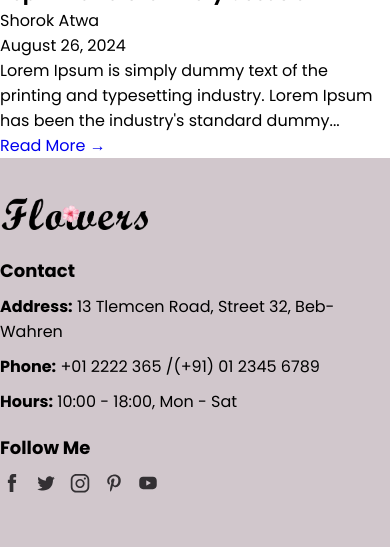
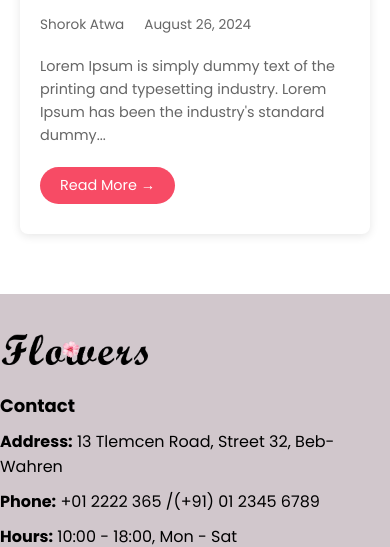
Before and after one commit to shorokatwa14/EPFL-Final-project, a Flask app: page /base in a window 390 px wide; the page is wider, and only the part inside the window is pictured. Shown: the part 3329-3876 px from the top of that part. Run offline with Flask 3, Linux system fonts and the light colour scheme.

Commit message:
Refactor blog section styles and layout

```diff
--- a/static/css/styles.css
+++ b/static/css/styles.css
@@ -60,7 +60,6 @@ ul {
   position: relative;
 }
 
-/* main-content */
 .main-content {
   display: flex;
   justify-content: space-between;
@@ -225,38 +224,165 @@ ul {
   }
 }
 
-#blog h2 {
-  font-size: 2.5rem;
-  color: #f74b65;
-  margin-bottom: 30px;
-  text-align: center;
+#blog {
+  padding: 60px 0;
+  max-width: 1200px;
+  margin: 0 auto;
 }
 
-.blog-post {
-  max-width: 800px;
-  margin: 0 auto 40px;
-  text-align: left;
+.blog-header {
+  text-align: center;
+  margin-bottom: 40px;
 }
 
-.blog-post h3 {
-  font-size: 1.5rem;
-  color: #181818;
-  margin-bottom: 10px;
+.blog-header h2 {
+  font-size: 2.5rem;
+  color: #333;
+  font-family: 'Times New Roman', serif;
+  margin-bottom: 15px;
 }
 
-.blog-post p {
+.blog-header p {
+  color: #666;
   font-size: 1rem;
-  color: #5f5f5f;
-  margin-bottom: 10px;
+  max-width: 600px;
+  margin: 0 auto;
+  line-height: 1.6;
 }
 
-.blog-post a {
-  color: var(--main-dark);
-  font-size: 1rem;
-  text-decoration: underline;
-  transition: color 0.3s;
+.blog-container {
+  display: grid;
+  grid-template-columns: repeat(auto-fit, minmax(300px, 1fr));
+  gap: 30px;
+  padding: 0 20px;
 }
 
-.blog-post a:hover {
-  color: #bb3f5c;
+.blog-card {
+  background: #fff;
+  border-radius: 8px;
+  overflow: hidden;
+  box-shadow: 0 2px 10px rgba(0, 0, 0, 0.1);
+  transition: transform 0.3s ease;
 }
+
+.blog-card:hover {
+  transform: translateY(-5px);
+}
+
+.blog-image {
+  position: relative;
+  overflow: hidden;
+  height: 250px;
+}
+
+.blog-image img {
+  width: 100%;
+  height: 110%;
+  object-fit: cover;
+  transition: transform 0.3s ease;
+}
+
+.blog-card:hover .blog-image img {
+  transform: scale(1.05);
+}
+
+.date-badge {
+  position: absolute;
+  right: 20px;
+  bottom: -25px;
+  background: #db6a96;
+  color: white;
+  width: 50px;
+  height: 50px;
+  border-radius: 50%;
+  display: flex;
+  flex-direction: column;
+  align-items: center;
+  justify-content: center;
+  font-size: 0.9rem;
+  z-index: 1;
+}
+
+.date-badge .month {
+  text-transform: uppercase;
+  font-size: 0.8em;
+  font-weight: bold;
+}
+
+.date-badge .day {
+  font-size: 1.2em;
+  font-weight: bold;
+}
+
+.blog-content {
+  padding: 30px 20px;
+}
+
+.blog-title {
+  font-size: 1.25rem;
+  color: #333;
+  margin-bottom: 15px;
+  font-weight: 600;
+}
+
+.blog-excerpt {
+  color: #666;
+  font-size: 0.9rem;
+  line-height: 1.6;
+  margin-bottom: 20px;
+}
+
+.blog-meta {
+  display: flex;
+  align-items: center;
+  gap: 20px;
+  margin-bottom: 20px;
+  color: #666;
+  font-size: 0.85rem;
+}
+
+.blog-meta .author {
+  display: flex;
+  align-items: center;
+  gap: 5px;
+}
+
+.read-more {
+  display: inline-block;
+  padding: 8px 20px;
+  background: #f74b65;
+  color: white;
+  text-decoration: none;
+  border-radius: 25px;
+  font-size: 0.9rem;
+  transition: background 0.3s ease;
+}
+
+.read-more:hover {
+  background: #d488a8;
+}
+
+@media (max-width: 768px) {
+  .blog-container {
+      grid-template-columns: repeat(auto-fit, minmax(280px, 1fr));
+      gap: 20px;
+  }
+
+  .blog-header h2 {
+      font-size: 2rem;
+  }
+
+  .blog-image {
+      height: 200px;
+  }
+}
+
+@media (max-width: 480px) {
+  .blog-container {
+      grid-template-columns: 1fr;
+  }
+
+  .blog-header h2 {
+      font-size: 1.75rem;
+  }
+}
```
